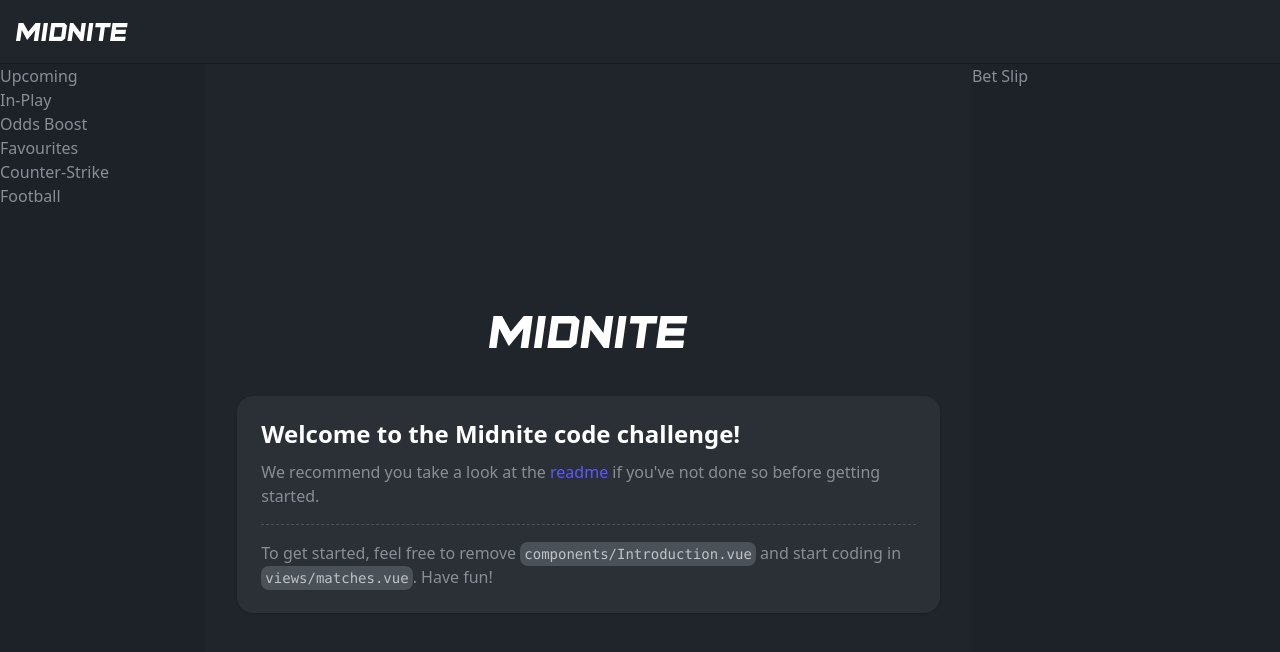
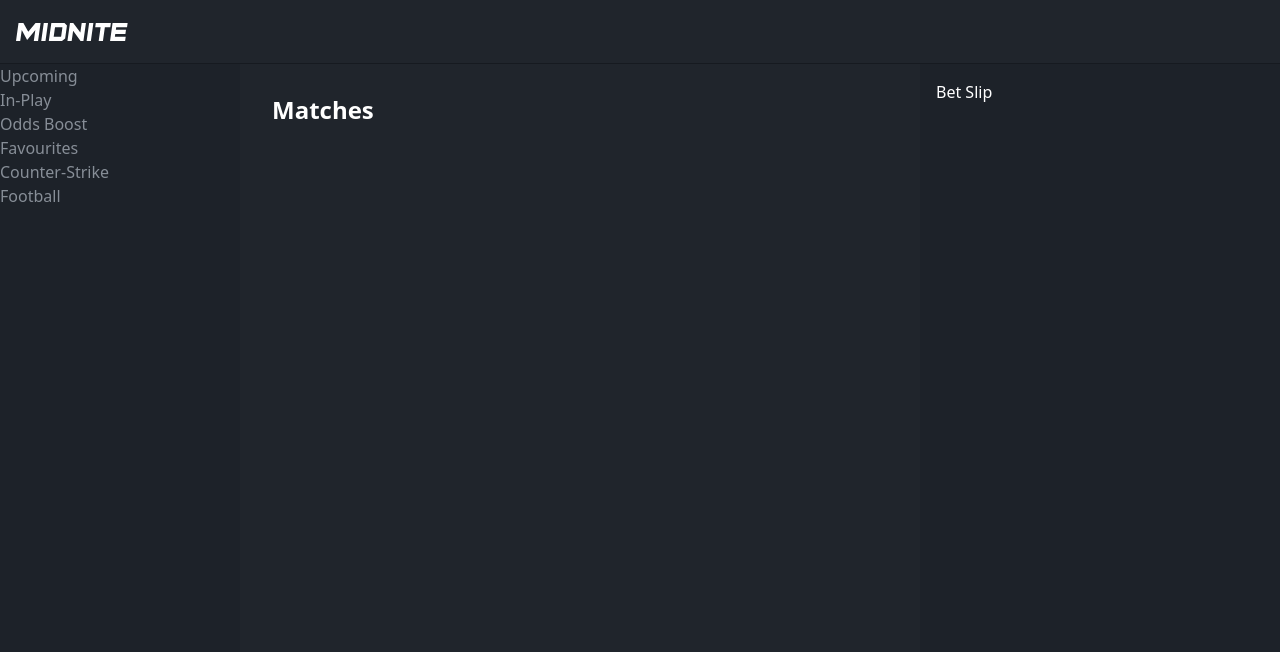
Before and after one commit to mattgaunt/challenge, a Vue app: page /matches in a window 1280 px wide. Shown: the top 652 px of the page. Built offline with nearby package versions, Linux system fonts and the light colour scheme.

Commit message:
Add some basic padding to Matches and LayoutBetslip

```diff
--- a/src/components/LayoutBetslip.vue
+++ b/src/components/LayoutBetslip.vue
@@ -1,6 +1,6 @@
 <template>
-  <aside class="flex bg-carbon-800">
-    <h1>Bet Slip</h1>
+  <aside class="flex p-4 bg-carbon-800">
+    <h1 class="text-base text-white font-medium">Bet Slip</h1>
   </aside>
 </template>
 
--- a/src/views/Matches.vue
+++ b/src/views/Matches.vue
@@ -1,16 +1,16 @@
 <template>
-	<div>
-    <Introduction />
+	<div class="p-8">
+    <h2 class="text-2xl text-white leading-7 font-semibold">
+      Matches
+    </h2>
   </div>
 </template>
 
 <script lang="ts">
 import Vue from 'vue'
-import Introduction from '@/components/Introduction.vue'
 
 export default Vue.extend({
   components: {
-    Introduction,
   }
 })
 </script>
```
